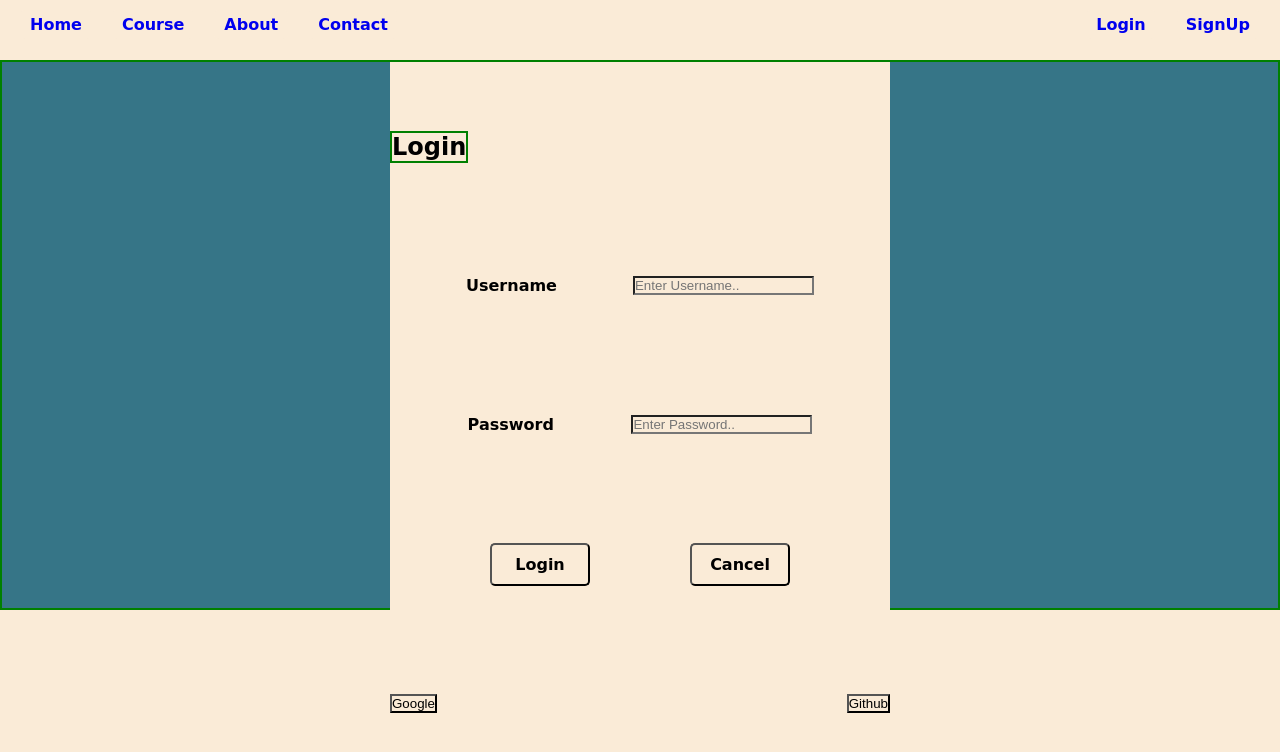
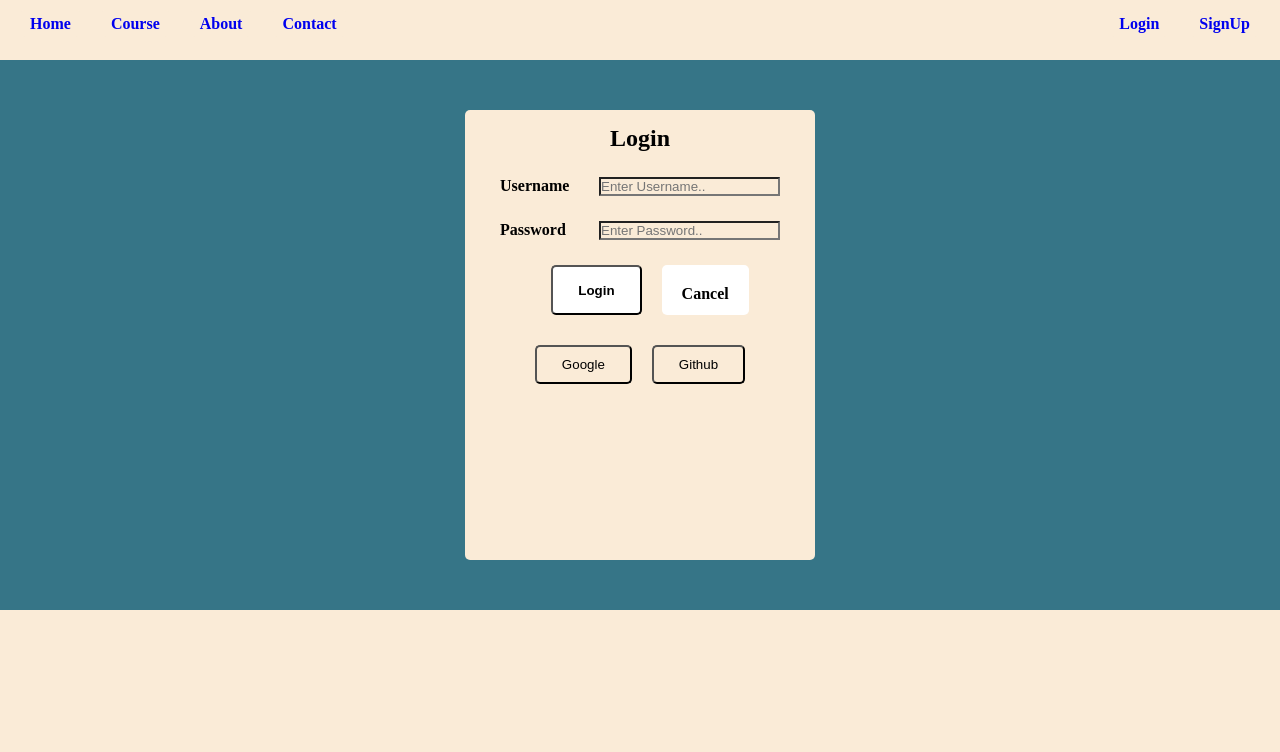
Before and after one commit to najish/learnCS, a plain HTML site: page index.html in a window 1280 px wide. Both pictures are taken after a click on the link "Login". Drawn offline with Linux system fonts and the light colour scheme.

Commit message:
Third Day: changes

```diff
--- a/css/login.css
+++ b/css/login.css
@@ -1,41 +1,55 @@
 #login {
-    width:500px;
-    font-family: cursive;
-    font-weight: bold;
+    margin-top:50px;
+    margin-bottom:50px;
+    border-radius:5px;
+}
+#login > div {
+    margin:5px 10px;
+    padding:10px 25px;
+}
+
+#login>div:first-of-type>h2 {
+    text-align: center;
+}
+
+#login input[type='text password'] {
+    height:30px;
+}
+
+#login>div>div {
+    display:flex;
+    justify-content: space-between;
+}
+
+#login>div:last-of-type {
+    display: flex;
+    justify-content: center;
+}
+
+#login>div:nth-last-child(2)>div {
+    justify-content: center;
+}
+
+#login>div:nth-last-child(2)>div>input {
+    padding:10px 25px;
+    margin-left:20px;
+    margin-right:20px;
+    border-radius: 5px;
+}
+
+#login>div:last-of-type>button {
+    margin:5px 10px;
+    padding:10px 25px;
+    border-radius:5px;
 }
 
 
-
-#login > div {
-    height:20%;
-    margin-top:30px;
-    display: flex;
-    align-items: center;
-    justify-content:space-between;
+a.cancel-btn, input[type='submit'] {
+    border-radius:5px;
+    height: 50px;
+    background-color:white;
+    border-radius:5px;
+    color:black;
+    font-weight: bold;
+    padding:20px;
 }
-
-#login > div > div {
-    display: flex;
-    width:100%;
-    justify-content: space-evenly;
-}
-
-#login input[type='submit'] {
-    padding:10px;
-    font:inherit;
-    width:100px;
-    border-radius:5px;
-}
-
-#login input[type='submit']:hover, #login input[type='button']:hover {
-    color:white;
-    background-color: black;
-    padding:5px;
-}
-
-#login input[type='button'] {
-    padding:10px;
-    font:inherit;
-    width:100px;
-    border-radius:5px;
-}
--- a/css/signup.css
+++ b/css/signup.css
@@ -1,12 +1,34 @@
 #signup {
-    font-family: cursive;
-    width:500px;
+    margin-top:50px;
+    margin-bottom:50px;
+    border-radius:5px;
 }
-
-#signup > div {
+#signup>div:first-of-type>h2 {
+    text-align: center;
+    margin:5px 10px ;
+}
+#login>div:first-of-type>h2 {
+    text-align: center;
+}
+#signup > div:last-of-type>div {
+    justify-content: center;
+}
+#signup > div > div {
     margin-top:20px;
     display: flex;
     justify-content: space-between;
+}
+
+#signup > div > div > label {
+    margin-left:20px;
+}
+
+
+#signup>div>div>input[type='text'] {
+    margin-right:50px;
+}
+#signup>div>div>input[type='password'] {
+    margin-right:50px;
 }
 
 #signup input {
@@ -17,14 +39,25 @@
 
 
 #signup input[type='submit'], #signup input[type='button'] {
-    font-family: inherit;
-    font-weight: bold;
     padding:5px;
     width:100px;
     border-radius:5px;
 
 }
 
+#signup input[type='submit'] {
+    margin-right:20px;
+    height: 50px;
+}
+#signup a {
+    padding:20px;
+    height:50px;
+}
+#signup a:hover {
+    background-color:black;
+    color:white;
+}
+
 #signup input[type='submit']:hover, #signup input[type='button']:hover {
     background-color: black;
     color:white;
--- a/css/style.css
+++ b/css/style.css
@@ -10,7 +10,6 @@ a {
     text-decoration: none;
 }
 
-
 nav#nav-bar {
     display:flex;
     justify-content: space-between;
@@ -18,24 +17,19 @@ nav#nav-bar {
     margin-bottom:10px;
 }
 
-
 nav#nav-bar > ul {
     display: flex;
     justify-content:space-between;
     padding:10px;
 }
 
-
 nav#nav-bar > ul > li {
     margin:5px 10px;
 }
 
-
-
 nav#nav-bar > ul > li > a {
     padding:5px 10px;
     border-radius: 5px;
-    font-family:cursive;
     font-weight: bold;
 }
 
@@ -48,21 +42,16 @@ ul {
     list-style-type: none;
 }
 
-
 #container {
     height:550px;
     display: flex;
     justify-content: center;
-    border:2px solid green;
-    background-color: red;
     background-image: url('/images/tealimage.jpg');
 }
 
-#login>div:first-of-type>h2 {
-    text-align: center;
-    border:2px solid green;
+
+
+.form {
+    width:350px;
+    font-weight:bold;
 }
-
-#signup>div:first-of-type>h2 {
-    text-align: center;
-}
--- a/forms/login.html
+++ b/forms/login.html
@@ -1,4 +1,4 @@
-<form class="login" id="login">
+<form class="login form" id="login">
     <div>
         <h2>Login</h2>
     </div>
@@ -19,7 +19,7 @@
     <div>
         <div>
             <input type="submit" value="Login"/>
-            <input type="button" value="Cancel" />
+            <a class="cancel-btn" href="/index.html">Cancel</a>
         </div>
     </div>
 
--- a/index.html
+++ b/index.html
@@ -6,6 +6,7 @@
     <title>LearnCS</title>
     <link rel="stylesheet" href="/css/style.css">
     <link rel="stylesheet" href="/css/login.css">
+    <link rel="stylesheet" href="/css/signup.css">
     <link rel="preconnect" href="https://fonts.googleapis.com">
     <link rel="preconnect" href="https://fonts.gstatic.com" crossorigin>
     <link href="https://fonts.googleapis.com/css2?family=Roboto:ital,wght@0,100;0,300;0,400;0,500;0,700;0,900;1,100;1,300;1,400;1,500;1,700;1,900&display=swap" rel="stylesheet">
@@ -14,7 +15,7 @@
 <body>
     <nav id="nav-bar">
         <ul>
-            <li><a href="#">Home</a></li>
+            <li><a href="/index.html">Home</a></li>
             <li><a href="#">Course</a></li>
             <li><a href="#">About</a></li>
             <li><a href="#">Contact</a></li>
```
Also changed, not shown: forms/signup.html (+17 -9 lines).
